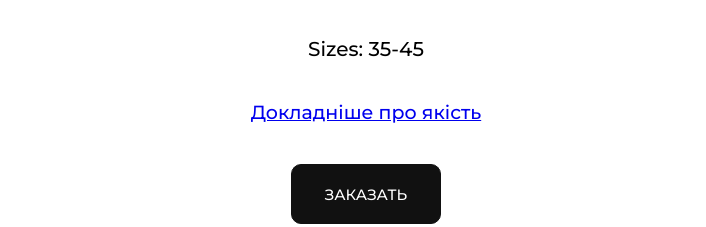
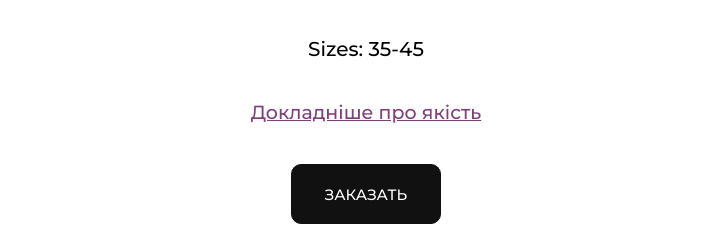
Before and after one commit to kirito-sneakers/qwe, a plain HTML site: page balenciaga/3xl.html in a window 1280 px wide. Shown: the part 609-836 px from the top of the page, 574-1280 px from the left. Drawn offline with nearby package versions, Linux system fonts and the light colour scheme; some packages are replaced by stand-ins of ours; a script that the page names is missing.

Commit message:
goaushjdzfasodsfgdhasdasahaadhfdadaddg

```diff
--- a/css/style.css
+++ b/css/style.css
@@ -1098,6 +1098,7 @@ footer {
     }
     .about-qlt {
         font-size: 19px;
+        color: #7f3f7a;
     }
 }
 
```
